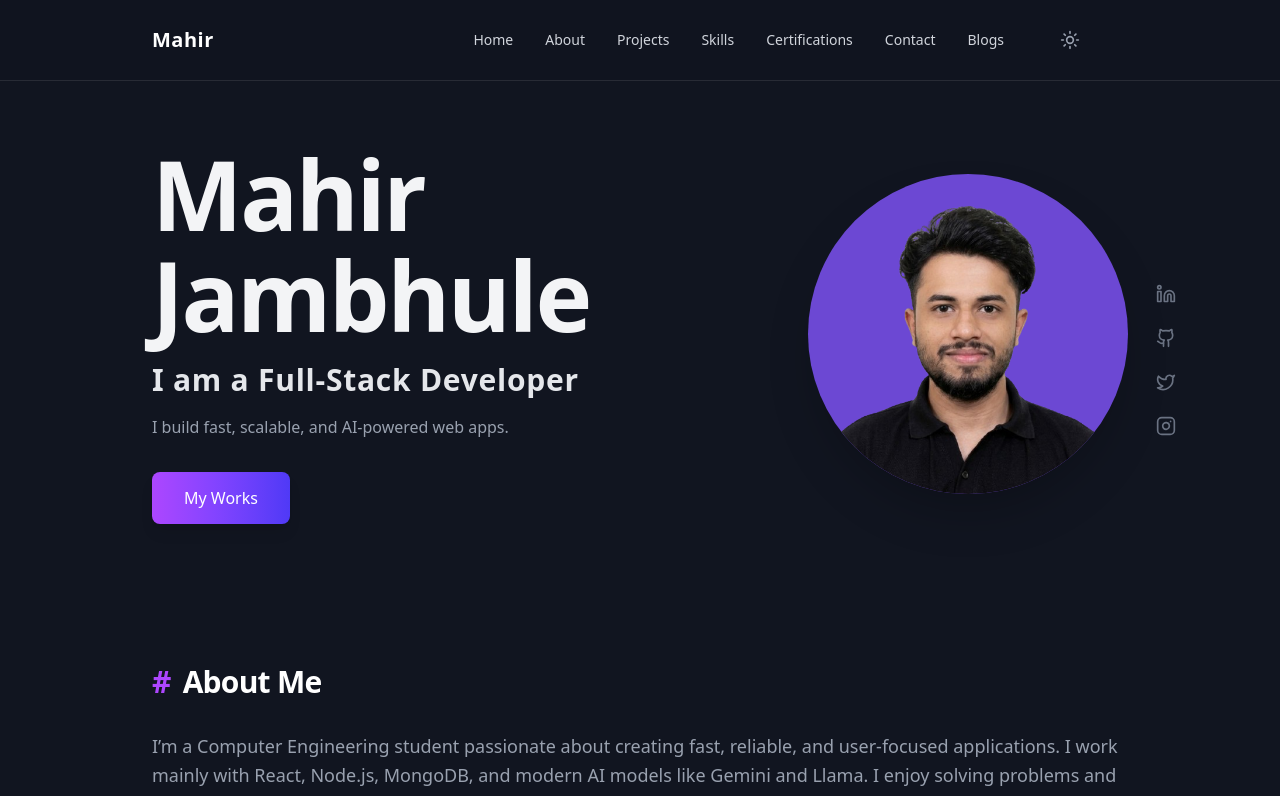
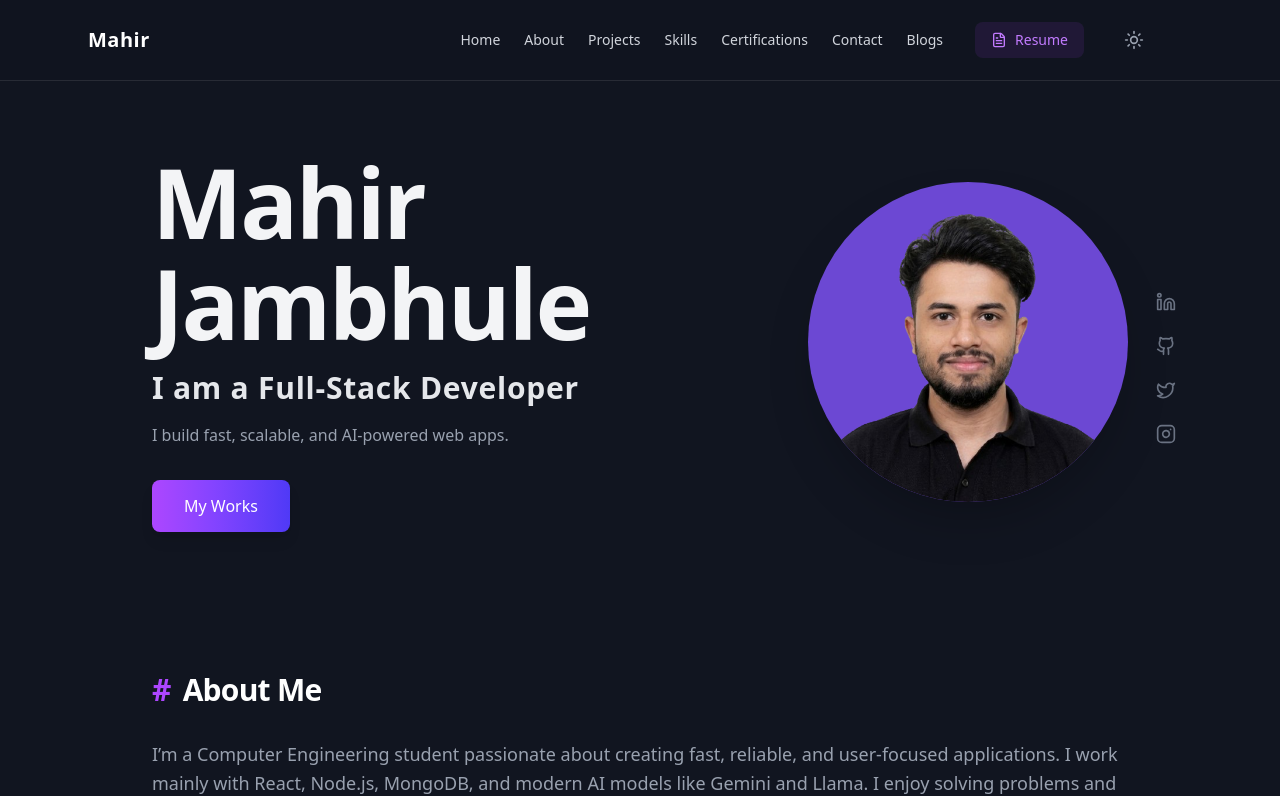
Before and after one commit to Mahirjambhule/portfolio, a React (Vite) app: page / in a window 1280 px wide. Shown: the top 796 px of the page. Built offline with nearby package versions, Linux system fonts and the light colour scheme.

Commit message:
updated portfolio

```diff
--- a/src/App.jsx
+++ b/src/App.jsx
@@ -7,11 +7,13 @@ import { Section } from "./components/Section";
 import { Tag } from "./components/Tag";
 import { ProjectCard } from "./components/ProjectCard";
 import { Footer } from "./components/Footer";
-import { Linkedin, Github, Twitter, Instagram } from "lucide-react";
+// 👇 Make sure to import Download and FileText icons
+import { ArrowLeft, Linkedin, Github, Twitter, Instagram, Download, FileText } from "lucide-react";
 
 export default function App() {
   const [isDarkMode, setIsDarkMode] = useState(true);
 
+  // App Router State
   const [currentView, setCurrentView] = useState('home');
 
   useEffect(() => {
@@ -28,6 +30,9 @@ export default function App() {
     if (target === 'blogs') {
       setCurrentView('blogs');
       window.scrollTo({ top: 0, behavior: 'instant' });
+    } else if (target === 'resume') {
+      setCurrentView('resume');
+      window.scrollTo({ top: 0, behavior: 'instant' });
     } else if (target === 'home') {
       setCurrentView('home');
       window.scrollTo({ top: 0, behavior: 'instant' });
@@ -35,74 +40,98 @@ export default function App() {
       setCurrentView('home');
       setTimeout(() => {
         const el = document.getElementById(target);
-        if (el) el.scrollIntoView({ behavior: 'smooth' });
+        if(el) el.scrollIntoView({ behavior: 'smooth' });
       }, 50);
     }
   };
+
+  // Helper to safely extract Google Drive ID for the iframe preview
+  const getDriveId = (url) => {
+    const match = url.match(/\/d\/(.+?)\//);
+    return match ? match[1] : null;
+  };
+  const driveId = getDriveId(DATA.socials.resume);
 
   return (
     <div className="min-h-screen bg-[#f8faff] text-slate-800 dark:bg-[#111520] dark:text-gray-200 font-sans transition-colors duration-300 selection:bg-purple-500/30">
       <Header isDarkMode={isDarkMode} toggleTheme={toggleTheme} onNavigate={handleNavigate} />
 
-      <main className="max-w-5xl mx-auto px-6 pt-30 pb-20 min-h-[85vh]">
+      <main className="max-w-5xl mx-auto px-6 pt-32 pb-20 min-h-[85vh]">
 
         {/* =========================================
-            VIEW 1: BLOGS FEED (FULL ARTICLES INLINE)
+            VIEW 1: RESUME VIEWER
+        ========================================= */}
+        {currentView === 'resume' && (
+          <div className="py-8 animate-in fade-in duration-300 h-full flex flex-col">
+
+            <div className="flex flex-col sm:flex-row justify-between items-start sm:items-center mb-8 gap-4">
+               <div>
+                 <h1 className="text-3xl md:text-4xl font-extrabold text-slate-900 dark:text-white tracking-tight flex items-center gap-3">
+                   <FileText size={32} className="text-purple-500" /> My Resume
+                 </h1>
+               </div>
+
+               {/* The Download Button */}
+               <a
+                 href={`https://drive.google.com/uc?export=download&id=${driveId}`}
+                 className="flex items-center gap-2 bg-gradient-to-r from-purple-500 to-indigo-600 text-white px-6 py-3 rounded-lg shadow-lg hover:shadow-purple-500/30 hover:opacity-90 transition-all font-medium whitespace-nowrap"
+               >
+                 <Download size={20} /> Download PDF
+               </a>
+            </div>
+
+            {/* Live PDF Preview Iframe */}
+            <div className="w-full h-[70vh] rounded-2xl overflow-hidden border border-slate-200 dark:border-white/10 shadow-xl bg-white dark:bg-[#1a2035]">
+              {driveId ? (
+                 <iframe
+                   src={`https://drive.google.com/file/d/${driveId}/preview`}
+                   className="w-full h-full border-none"
+                   allow="autoplay"
+                   title="Mahir Jambhule Resume"
+                 ></iframe>
+              ) : (
+                 <div className="w-full h-full flex items-center justify-center text-slate-500">
+                    Resume preview not available. Please click download.
+                 </div>
+              )}
+            </div>
+
+          </div>
+        )}
+
+        {/* =========================================
+            VIEW 2: BLOGS FEED (Read-Only)
         ========================================= */}
         {currentView === 'blogs' && (
           <div className="py-12 animate-in fade-in duration-300">
-
             <div className="mb-12 text-center">
                <h1 className="text-4xl md:text-5xl font-extrabold text-slate-900 dark:text-white mb-4 tracking-tight">
                  My Articles
                </h1>
                <p className="text-slate-600 dark:text-gray-400 text-lg">
-                Thoughts.
+                 Thoughts, tutorials, and insights on full-stack development.
                </p>
             </div>
 
             <div className="flex flex-col items-center gap-16 max-w-3xl mx-auto">
               {DATA.blogs.map((blog, idx) => (
-                <div
-                  key={idx}
-                  className="w-full bg-white dark:bg-[#1a2035] border border-slate-200 dark:border-white/5 rounded-2xl p-6 md:p-8 shadow-sm"
-                >
-
-                  {/* Header: Profile, Name, Date */}
+                <div key={idx} className="w-full bg-white dark:bg-[#1a2035] border border-slate-200 dark:border-white/5 rounded-2xl p-6 md:p-8 shadow-sm">
                   <div className="flex items-center gap-4 mb-8 border-b border-slate-100 dark:border-white/5 pb-6">
                      <div className="w-12 h-12 rounded-full bg-purple-500 overflow-hidden border border-slate-200 dark:border-white/10 shrink-0">
-                      <img src="/mahir.png" alt={DATA.name} className="w-full h-full object-cover object-bottom" />
+                        <img src="/profile.png" alt={DATA.name} className="w-full h-full object-cover object-bottom"/>
                      </div>
                      <div>
-                      <p className="text-base font-bold text-slate-900 dark:text-white leading-tight">
-                        {DATA.name}
-                      </p>
-                      <p className="text-sm text-purple-600 dark:text-purple-400 mt-1 font-medium">
-                        {blog.date}
-                      </p>
+                       <p className="text-base font-bold text-slate-900 dark:text-white leading-tight">{DATA.name}</p>
+                       <p className="text-sm text-purple-600 dark:text-purple-400 mt-1 font-medium">{blog.date}</p>
                      </div>
                   </div>
-
-                  {/* Article Title */}
-                  <h2 className="text-3xl md:text-4xl font-bold text-slate-900 dark:text-gray-100 mb-8 leading-tight">
-                    {blog.title}
-                  </h2>
-
+                  <h2 className="text-3xl md:text-4xl font-bold text-slate-900 dark:text-gray-100 mb-8 leading-tight">{blog.title}</h2>
                   {blog.image && (
                       <div className="w-full mb-8 rounded-xl overflow-hidden bg-slate-50 dark:bg-black/20 flex justify-center border border-slate-100 dark:border-white/5">
-                      <img
-                        src={blog.image}
-                        alt={blog.title}
-                        className="max-w-full h-auto max-h-[600px] object-contain"
-                      />
+                          <img src={blog.image} alt={blog.title} className="max-w-full h-auto max-h-[600px] object-contain" />
                       </div>
                   )}
-
-                  {/* Full Article Content */}
-                  <div className="text-lg text-slate-700 dark:text-gray-300 leading-relaxed whitespace-pre-wrap">
-                    {blog.content}
-                  </div>
-
+                  <div className="text-lg text-slate-700 dark:text-gray-300 leading-relaxed whitespace-pre-wrap">{blog.content}</div>
                 </div>
               ))}
             </div>
@@ -110,7 +139,7 @@ export default function App() {
         )}
 
         {/* =========================================
-            VIEW 2: MAIN PORTFOLIO (HOME)
+            VIEW 3: MAIN PORTFOLIO (HOME)
         ========================================= */}
         {currentView === 'home' && (
           <div className="animate-in fade-in duration-300">
--- a/src/components/Header.jsx
+++ b/src/components/Header.jsx
@@ -1,12 +1,10 @@
 import React, { useState } from 'react';
-import { Menu, X, Sun, Moon } from 'lucide-react';
+import { Menu, X, Sun, Moon, FileText } from 'lucide-react'; // Added FileText icon
 import { DATA } from '../data';
 
-// 👇 Added onNavigate prop so the header can tell App.jsx to change pages
 export const Header = ({ isDarkMode, toggleTheme, onNavigate }) => {
     const [isMenuOpen, setIsMenuOpen] = useState(false);
 
-    // 👇 Reordered: Blogs is now at the very bottom/end
     const navItems = [
         { name: 'Home', target: 'home', isSection: false },
         { name: 'About', target: 'about', isSection: true },
@@ -20,19 +18,18 @@ export const Header = ({ isDarkMode, toggleTheme, onNavigate }) => {
     const handleNavClick = (e, item) => {
         e.preventDefault();
         setIsMenuOpen(false);
-        // Pass the target to the App to handle the page switch or scrolling
         onNavigate(item.target, item.isSection);
     };
 
     return (
         <header className="fixed top-0 w-full bg-[#f8faff]/80 dark:bg-[#111520]/80 backdrop-blur-md z-50 transition-colors duration-300 border-b border-slate-200 dark:border-white/10">
-            <div className="max-w-5xl mx-auto pl-6 pr-12 md:pr-16 h-20 flex items-center justify-between">
+            <div className="max-w-6xl mx-auto pl-6 pr-12 md:pr-16 h-20 flex items-center justify-between">
 
                 <a href="#" onClick={(e) => handleNavClick(e, { target: 'home', isSection: false })} className="font-bold text-xl text-slate-900 dark:text-white tracking-wide">
                     {DATA.name.split(' ')[0]}
                 </a>
 
-                <nav className="hidden md:flex items-center gap-8 text-sm font-medium">
+                <nav className="hidden md:flex items-center gap-6 text-sm font-medium">
                     {navItems.map(item => (
                         <a
                             key={item.name}
@@ -44,9 +41,17 @@ export const Header = ({ isDarkMode, toggleTheme, onNavigate }) => {
                         </a>
                     ))}
 
+                    {/* 👇 NEW: Dedicated Resume Button in Header 👇 */}
+                    <button
+                        onClick={() => onNavigate('resume', false)}
+                        className="ml-2 flex items-center gap-2 bg-purple-500/10 text-purple-600 dark:text-purple-400 hover:bg-purple-500/20 px-4 py-2 rounded-lg transition-colors"
+                    >
+                        <FileText size={16} /> Resume
+                    </button>
+
                     <button
                         onClick={toggleTheme}
-                        className="ml-4 text-slate-500 dark:text-gray-400 hover:text-purple-600 dark:hover:text-white transition-colors p-2"
+                        className="ml-2 text-slate-500 dark:text-gray-400 hover:text-purple-600 dark:hover:text-white transition-colors p-2"
                         aria-label="Toggle Dark Mode"
                     >
                         {isDarkMode ? <Sun size={20} /> : <Moon size={20} />}
@@ -54,6 +59,12 @@ export const Header = ({ isDarkMode, toggleTheme, onNavigate }) => {
                 </nav>
 
                 <div className="flex items-center gap-4 md:hidden">
+                    <button
+                        onClick={() => onNavigate('resume', false)}
+                        className="text-purple-600 dark:text-purple-400 p-2"
+                    >
+                        <FileText size={20} />
+                    </button>
                     <button onClick={toggleTheme} className="text-slate-500 dark:text-gray-400">
                         {isDarkMode ? <Sun size={20} /> : <Moon size={20} />}
                     </button>
--- a/src/data.js
+++ b/src/data.js
@@ -8,7 +8,7 @@ export const DATA = {
         email: "mailto:mahirjambhule92@gmail.com",
         github: "https://github.com/Mahirjambhule",
         linkedin: "https://www.linkedin.com/in/mahir-jambhule-9b2887258/",
-        resume: "https://drive.google.com/file/d/1_8xhxTI5QxvJOy1gKVR4y-F2wGvMNsxC/view?usp=sharing",
+        resume: "https://drive.google.com/file/d/1UBTxXU9mEBHrtp8s8yYnNC8wnjj87VS-/view?usp=sharing",
         twitter: "https://x.com/mahir_j03",
         instagram: "https://www.instagram.com/mahir_jambhule?igsh=Nmx2d3FrNnNwZjF1"
     },
```
Lines whose indentation alone changed are shown as unchanged.
